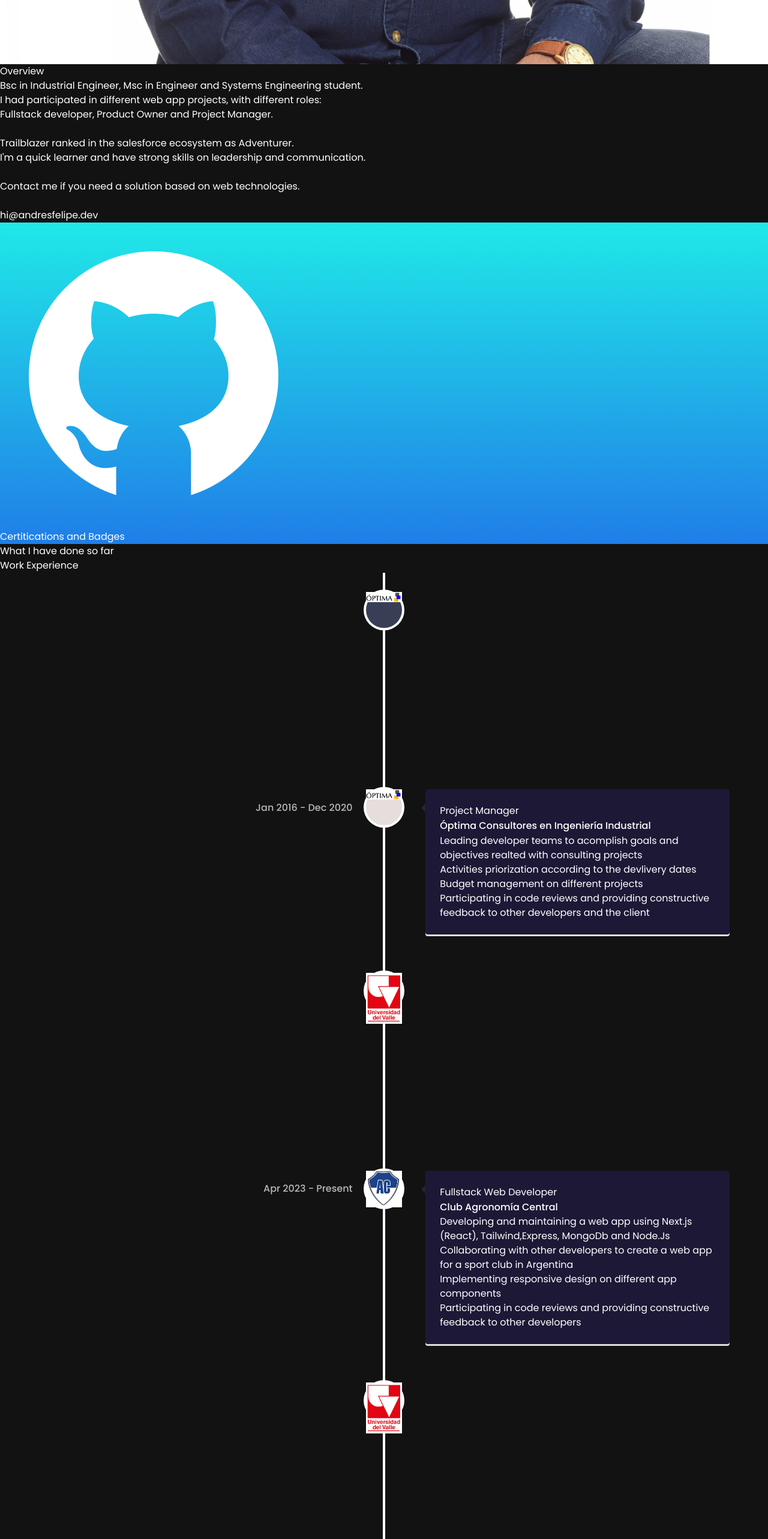
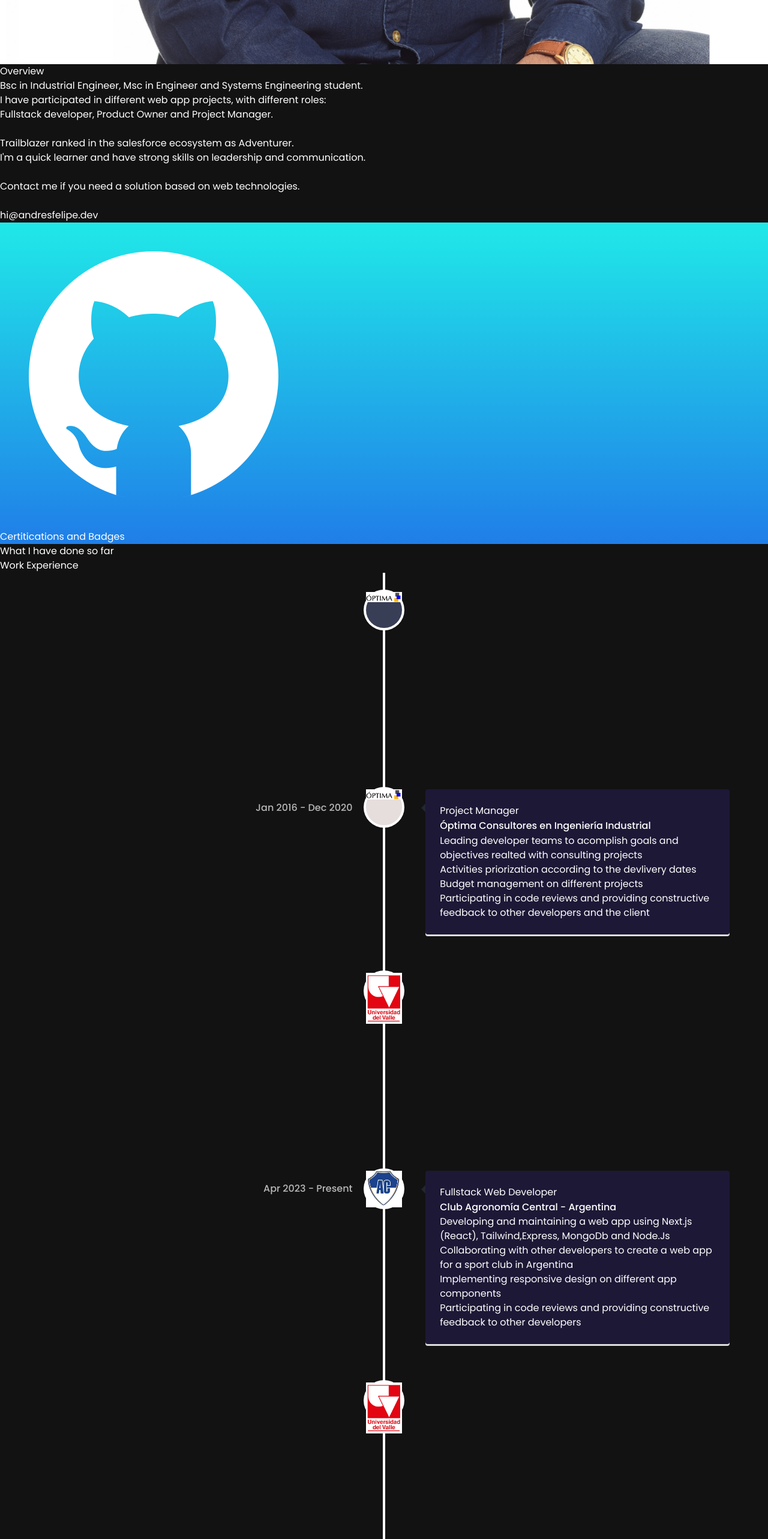
Before and after one commit to andressalazar08/myportfolio3d, a React (Vite) app: page / in a window 1280 px wide. Shown: the part 1860-4426 px from the top of the page at 60% size. Built offline with nearby package versions, Linux system fonts and the light colour scheme.

Commit message:
modifications on email text

```diff
--- a/src/App.jsx
+++ b/src/App.jsx
@@ -29,6 +29,7 @@ const App=() =>{
           </div>
           {/* <Tech /> */}
 
+      <div className="text-center pb-[50px] text-[cyan] text-3xl">hi@andresfelipe.dev</div>
       <div className="text-center pb-[50px]">Felipe Salazar 2023 &copy; <em id="date"></em></div>
 
       </div>
--- a/src/components/About.jsx
+++ b/src/components/About.jsx
@@ -57,7 +57,7 @@ const About = () => {
         className="mt-4 text-secondary text-[17px] max-w-3xl leading-[30px]"
       >
         Bsc in Industrial Engineer, Msc in Engineer and  Systems Engineering student.<br />
-        I had participated in different web app projects, with different roles:
+        I have participated in different web app projects, with different roles:
         <br /><div className="text-[cyan] flex flex-row justify-between">Fullstack developer, Product Owner and Project Manager.</div>
 
         <br />
@@ -68,7 +68,7 @@ const About = () => {
         Contact me if you need a solution based on web technologies.
         <br />
         <br />
-        <div className="text-[cyan] text-xl">hi@andresfelipe.dev</div>
+        <div className="text-[cyan] text-2xl">hi@andresfelipe.dev</div>
       </motion.p>
     </div>
       <motion.div variants={textVariant()}>
--- a/src/constants/index.js
+++ b/src/constants/index.js
@@ -159,7 +159,7 @@ import {
     },
     {
       title: "Fullstack Web Developer",
-      company_name: "Club Agronomía Central",
+      company_name: "Club Agronomía Central - Argentina",
       icon: agronomia,
       iconBg: "#E6DEDD",
       date: "Apr 2023 - Present",
```
